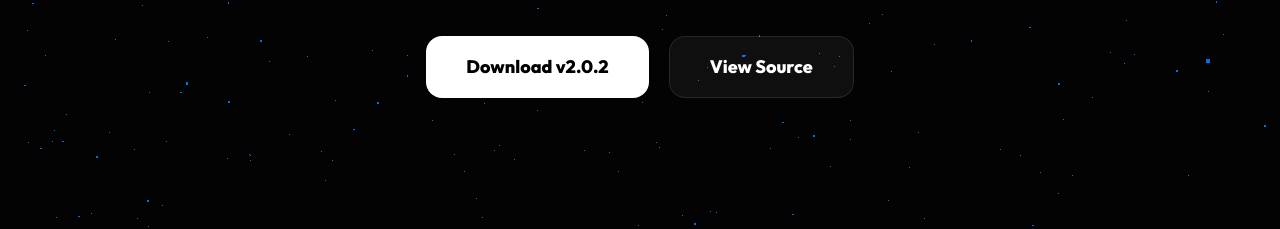
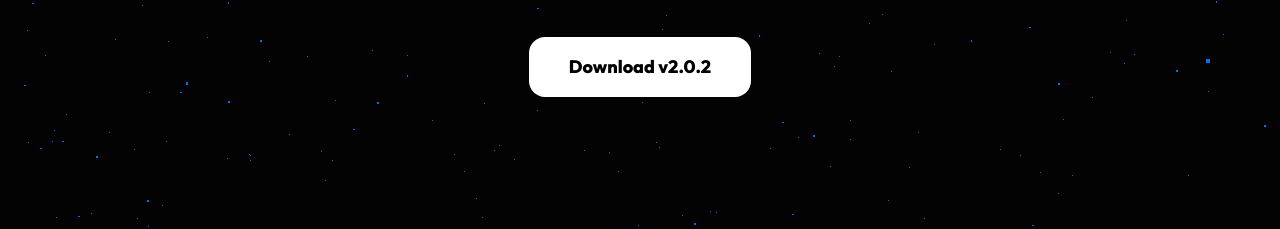
Before and after one commit to air6downloader/air6downloader, a plain HTML site: page index.html in a window 1280 px wide. Shown: the part 573-802 px from the top of the page. Drawn offline with nearby package versions, Linux system fonts and the light colour scheme.

Commit message:
index.html

```diff
--- a/index.html
+++ b/index.html
@@ -61,7 +61,7 @@
         <p class="text-gray-400 text-lg max-w-2xl mb-10" data-aos="fade-up" data-aos-delay="200">The next-gen media downloader with multi-threaded Nitro core and pro-grade security features.</p>
         <div class="flex gap-5" data-aos="fade-up" data-aos-delay="400">
             <button class="bg-white text-black px-10 py-4 rounded-2xl font-bold text-lg hover:scale-105 transition">Download v2.0.2</button>
-            <button class="bg-white/5 border border-white/10 px-10 py-4 rounded-2xl font-bold text-lg hover:bg-white/10 transition">View Source</button>
+
         </div>
     </section>
 
```
